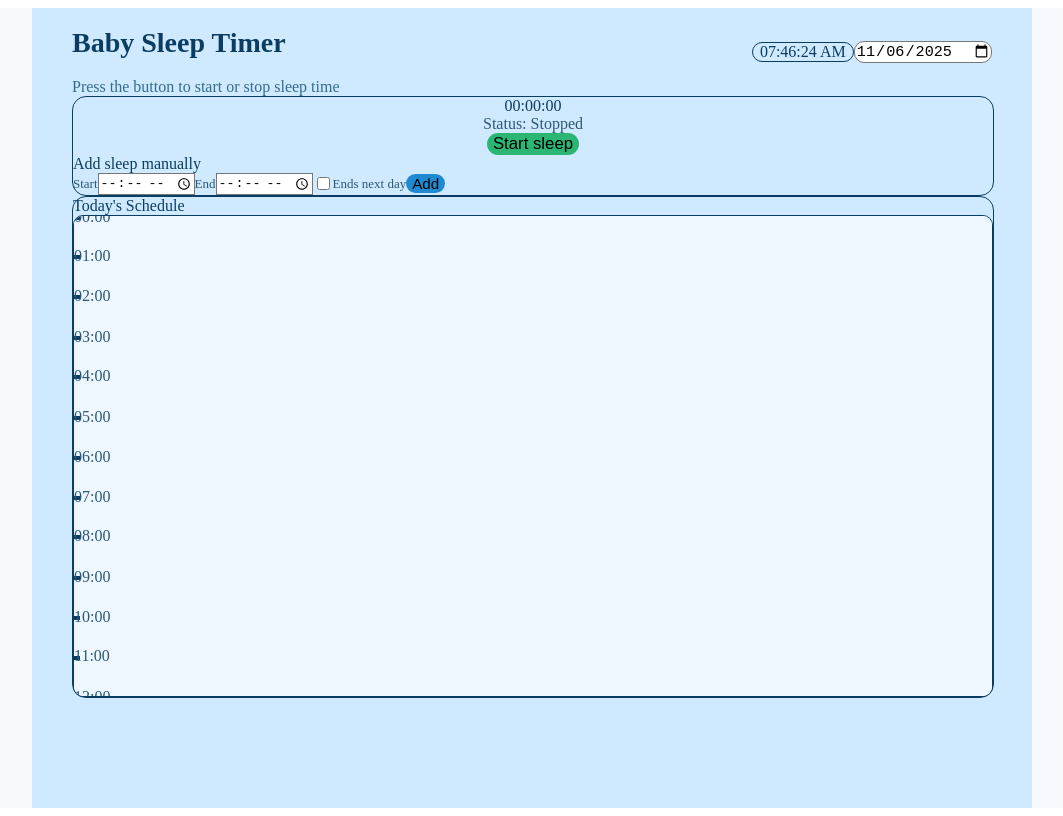
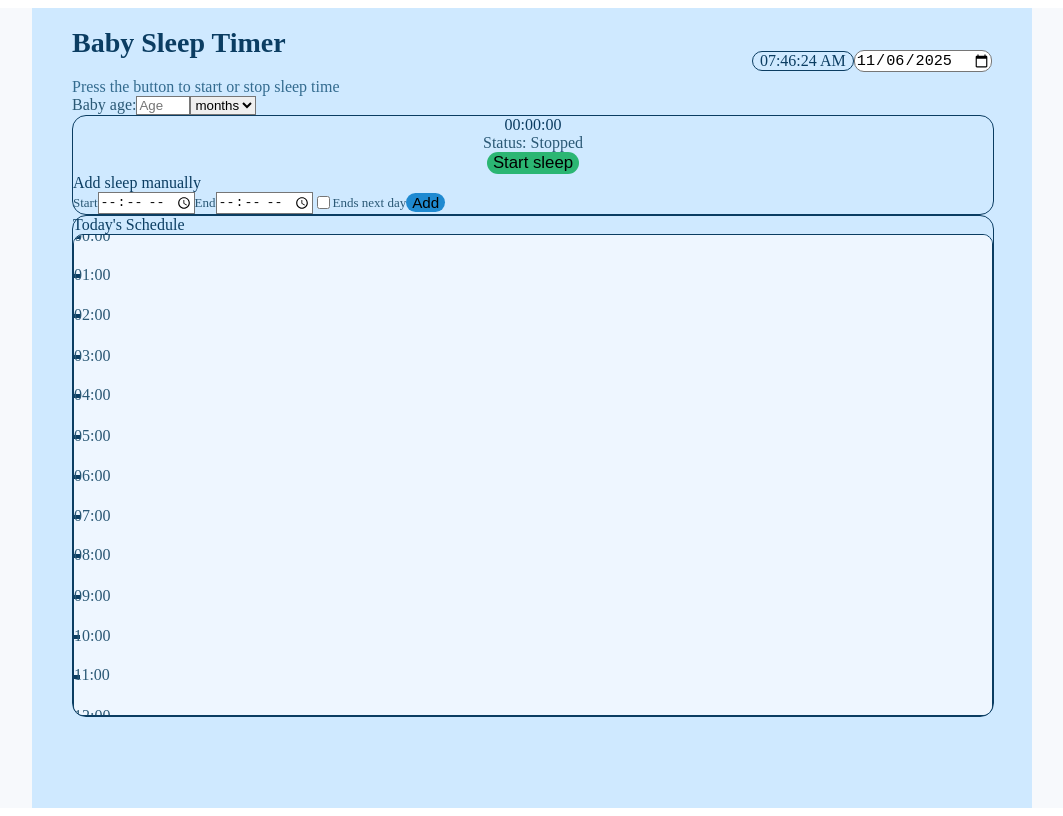
Before and after one commit to sagibarkai800/fun-game, a React (Vite) app: page / in a window 1280 px wide. Shown: the whole page, without its empty margins (108-1171 px from the left). Built offline with nearby package versions, Linux system fonts and the light colour scheme.

Commit message:
commit 12

```diff
--- a/src/App.jsx
+++ b/src/App.jsx
@@ -22,6 +22,22 @@ export default function App() {
   const [drag, setDrag] = useState(null) // { id, mode, fromMin0, toMin0, pointerMin0, fromMin, toMin }
   const TIMELINE_HEIGHT = 480
   const [currentTime, setCurrentTime] = useState(new Date())
+  const [babyAge, setBabyAge] = useState(() => {
+    try {
+      const stored = localStorage.getItem('babyAge')
+      return stored ? parseInt(stored, 10) : null
+    } catch {
+      return null
+    }
+  })
+  const [ageUnit, setAgeUnit] = useState(() => {
+    try {
+      const stored = localStorage.getItem('ageUnit')
+      return stored || 'months'
+    } catch {
+      return 'months'
+    }
+  })
 
   useEffect(() => {
     if (!isSleeping || !startAtMs) return
@@ -43,6 +59,15 @@ export default function App() {
       localStorage.setItem('sleepSessions', JSON.stringify(sessions))
     } catch {}
   }, [sessions])
+
+  useEffect(() => {
+    try {
+      if (babyAge !== null) {
+        localStorage.setItem('babyAge', String(babyAge))
+      }
+      localStorage.setItem('ageUnit', ageUnit)
+    } catch {}
+  }, [babyAge, ageUnit])
 
   // Ensure sessions have stable ids (for editing)
   useEffect(() => {
@@ -231,6 +256,37 @@ export default function App() {
               <div className="mt-1 text-[#336b8f]">
                 Press the button to start or stop sleep time
               </div>
+              <div className="mt-3 flex items-center gap-2">
+                <label className="flex items-center gap-2 text-sm text-[#2a5875]">
+                  <span>Baby age:</span>
+                  <input
+                    type="number"
+                    min="0"
+                    max={ageUnit === 'weeks' ? 52 : ageUnit === 'months' ? 24 : 6}
+                    value={babyAge || ''}
+                    onChange={(e) => {
+                      const val = e.target.value === '' ? null : parseInt(e.target.value, 10)
+                      setBabyAge(val)
+                    }}
+                    placeholder="Age"
+                    className="w-16 px-2 py-1 rounded border border-black/10 text-sm"
+                  />
+                  <select
+                    value={ageUnit}
+                    onChange={(e) => setAgeUnit(e.target.value)}
+                    className="px-2 py-1 rounded border border-black/10 text-sm"
+                  >
+                    <option value="weeks">weeks</option>
+                    <option value="months">months</option>
+                    <option value="years">years</option>
+                  </select>
+                </label>
+                {babyAge !== null && (
+                  <span className="text-sm text-[#336b8f]">
+                    ({babyAge} {ageUnit})
+                  </span>
+                )}
+              </div>
             </div>
             <div className="flex items-center gap-3">
               <div className="bg-white/60 border border-black/10 rounded-[10px] px-3.5 py-2.5 text-lg font-semibold text-[#0b3d62] min-w-[100px] text-center">
```
